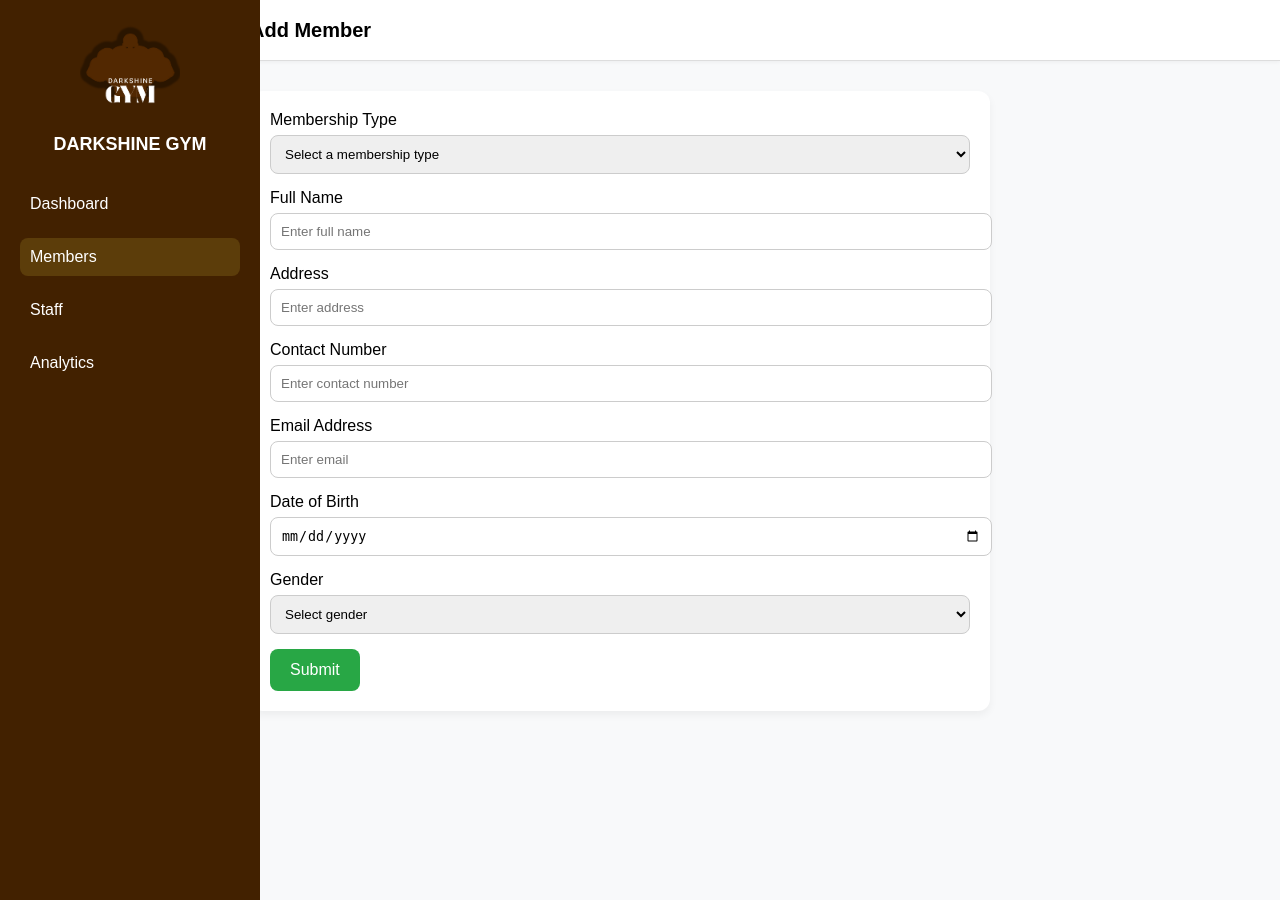
After one commit to sizzlingsisig/cmsc127finalproject, a PHP site: page /backend/addmember.php in a window 1280 px wide. The commit adds this page. Run offline with PHP 8.4, Linux system fonts and the light colour scheme.

```diff
--- a/backend/Members.php
+++ b/backend/Members.php
@@ -134,13 +134,12 @@
       </thead>
       <tbody id="members-list">
         <?php
-        if(isset($_POST["MemberID"])) {
+        if(isset($_POST["MemberID"]) && $_POST["action"] == "edit") {
             include 'edit_member.php';
         } else {
             include 'displayMembers.php';
         }
         ?>
-
         <!-- Add more members as needed -->
       </tbody>
     </table>
--- /dev/null
+++ b/backend/addmember.php
@@ -0,0 +1,175 @@
+<!DOCTYPE html>
+<html lang="en">
+<head>
+  <meta charset="UTF-8" />
+  <title>Add Member - Darkshine Gym</title>
+  <style>
+    body {
+      margin: 0;
+      font-family: Arial, sans-serif;
+      background-color: #f8f9fa;
+    }
+
+    /* Sidebar */
+    .sidebar {
+      position: fixed;
+      top: 0;
+      left: 0;
+      width: 220px;
+      height: 100%;
+      background-color: #422100;
+      color: white;
+      padding: 20px;
+    }
+    .sidebar img {
+      width: 100px;
+      margin-bottom: 10px;
+    }
+    .sidebar h2 {
+      margin: 0;
+      font-size: 18px;
+    }
+    .nav {
+      margin-top: 30px;
+    }
+    .nav a {
+      display: block;
+      margin-bottom: 15px;
+      padding: 10px;
+      border-radius: 8px;
+      color: white;
+      text-decoration: none;
+      transition: background 0.2s;
+    }
+    .nav a:hover,
+    .nav a.active {
+      background-color: #5c3d0a;
+    }
+
+    /* Header */
+    .header {
+      margin-left: 220px;
+      height: 60px;
+      background-color: #fff;
+      border-bottom: 1px solid #ddd;
+      display: flex;
+      align-items: center;
+      padding: 0 30px;
+      box-shadow: 0 1px 4px rgba(0, 0, 0, 0.05);
+    }
+
+    /* Main Content */
+    .main-content {
+      margin-left: 220px;
+      padding: 30px;
+    }
+
+    /* Form Styles */
+    .form-container {
+      background-color: white;
+      padding: 20px;
+      border-radius: 12px;
+      box-shadow: 0 4px 8px rgba(0,0,0,0.05);
+      max-width: 700px;
+    }
+
+    label {
+      display: block;
+      margin-bottom: 6px;
+    }
+
+    input, select {
+      width: 100%;
+      padding: 10px;
+      border: 1px solid #ccc;
+      border-radius: 8px;
+      margin-bottom: 15px;
+    }
+
+    button {
+      background-color: #28a745;
+      color: white;
+      padding: 12px 20px;
+      border: none;
+      border-radius: 8px;
+      cursor: pointer;
+      font-size: 16px;
+    }
+
+    button:hover {
+      background-color: #218838;
+    }
+  </style>
+</head>
+<body>
+
+  <!-- Sidebar -->
+  <div class="sidebar">
+    <div style="text-align: center; margin-bottom: 30px;">
+      <img src="./images/logo.png" alt="Darkshine Gym" />
+      <h2>DARKSHINE GYM</h2>
+    </div>
+    <div class="nav">
+      <a href="index.html">Dashboard</a>
+      <a href="members.html" class="active">Members</a>
+      <a href="staff.html">Staff</a>
+      <a href="analytics.html">Analytics</a>
+    </div>
+  </div>
+
+  <!-- Header -->
+  <div class="header">
+    <h1 style="font-size: 20px; margin: 0;">Add Member</h1>
+  </div>
+
+  <!-- Main Content -->
+  <div class="main-content">
+    <div class="form-container">
+      <form>
+        <!-- Membership Type -->
+        <label>Membership Type</label>
+        <select required>
+          <option disabled selected>Select a membership type</option>
+          <option>Walk-in</option>
+          <option>Weekly</option>
+          <option>Monthly</option>
+          <option>Yearly</option>
+        </select>
+
+        <!-- Name -->
+        <label>Full Name</label>
+        <input type="text" placeholder="Enter full name" required />
+
+        <!-- Address -->
+        <label>Address</label>
+        <input type="text" placeholder="Enter address" required />
+
+        <!-- Contact -->
+        <label>Contact Number</label>
+        <input type="tel" placeholder="Enter contact number" required />
+
+        <!-- Email -->
+        <label>Email Address</label>
+        <input type="email" placeholder="Enter email" required />
+
+        <!-- DOB -->
+        <label>Date of Birth</label>
+        <input type="date" required />
+
+        <!-- Gender -->
+        <label>Gender</label>
+        <select required>
+          <option disabled selected>Select gender</option>
+          <option>Male</option>
+          <option>Female</option>
+          <option>Non-binary</option>
+        </select>
+
+        <!-- Submit -->
+        <button type="submit">Submit</button>
+      </form>
+    </div>
+  </div>
+
+</body>
+</html>
--- a/backend/update_member.php
+++ b/backend/update_member.php
@@ -5,7 +5,7 @@ if($_POST["Update"] == "update") {
     $member_id = $_POST['MemberID'];
     $name = $_POST['MemberName'];
     $membership_id = $_POST['MemberPlan'];
-    $contact_info = $_POST['MemberContactInfo'];
+    $contact_info = $_POST['Contact_Info'];
 
     // Update the member details in the database
     $update_query = "UPDATE members SET member_name='$name', contact_info='$contact_info' WHERE member_ID='$member_id'";
```
Also changed, not shown: backend/allPlans.php (+10 -4 lines), backend/delete_member.php (added, +21 -0 lines), backend/displayMembers.php (+5 -7 lines), backend/edit_member.php (+6 -3 lines), backend/members.js (added, +44 -0 lines), backend/script.sql (added, +117 -0 lines), backend/images/logo.png (added).
